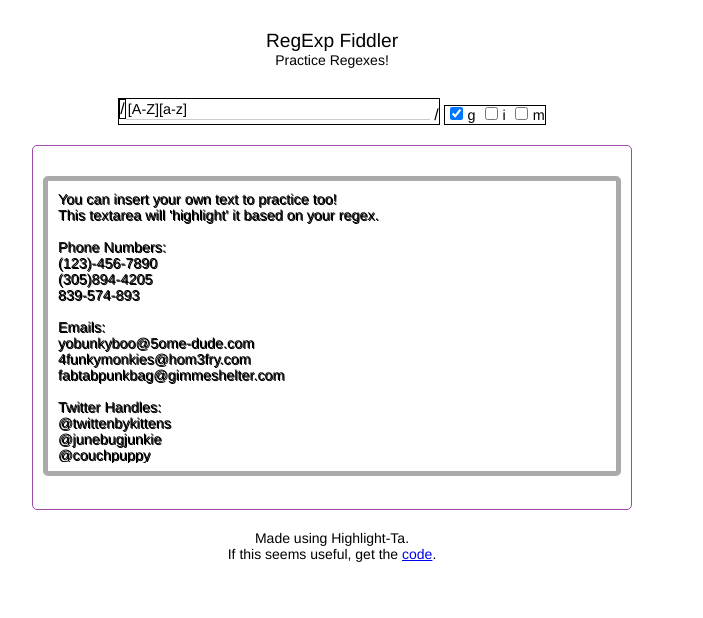
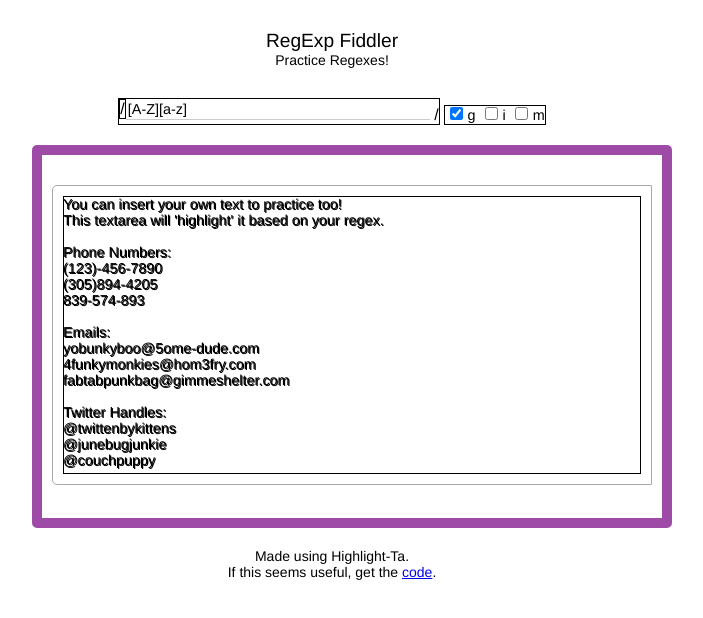
Before and after one commit to chetan-prime/highlight-ta, a plain HTML site: page example/highlight-ta-demo.html in a window 1280 px wide. Shown: the whole page, without its empty margins (308-1011 px from the left). Drawn offline with Linux system fonts and the light colour scheme.

Commit message:
Smaller footprint. Better action.

```diff
--- a/example/highlight-ta.css
+++ b/example/highlight-ta.css
@@ -132,9 +132,9 @@ div {
 	width: 100%;
 	margin: 20px auto 20px auto;
 	padding: 10px;
-	border: 1px solid #9d4ba7;
+	border: 10px solid #9d4ba7;
 	border-radius: 5px;
-	box-sizing: border-box;
+	/*box-sizing: border-box;*/
 	background-color: #ffffff;
 	font-family: 'Helvetica', 'Arial', sans-serif;
 	font-size: 0.9rem;
@@ -147,7 +147,7 @@ div {
 	max-height: 300px;
 	margin: 20px auto 20px auto;
 	padding: 10px;
-	border: 5px solid #aaaaaa;
+	border: 1px solid #aaaaaa;
 	border-radius: 5px;
 	box-sizing: border-box;
 	background-color: #ffffff;
--- a/src/auto-ta.js
+++ b/src/auto-ta.js
@@ -1,13 +1,11 @@
 var hlghtta = function (b, t, f, c) {
   "use strict";
 
-  var ta, cComp, tComp, crnrs, modT, modB, radT, radB,
-    brdrT, brdrB, brdrL, brdrR, padT, padB, padL, padR,
-    tare, tareT, tareL, tareB, tareR, scrlL, scrlT;
+  var ta, cntr, tComp, cComp, crnrs, modT, modB, radT,
+    radB, brdrT, brdrB, brdrL, brdrR, padT, padB, padL,
+    padR, tare, scrlL, scrlT, div, re, mark, func,
+    cPadT, cPadL;
 
-  var cntr, div, bgrnd, re, mark, boxSize, width, borderTop, borderBttm, borderRad, padL, padR, func;
-
-  var cPadT, cPadL, cBrdrT, cBrdrL, cMrgnT, cMrgnL, cTareT, cTareL;
 
   function noCrnrs() {
     if(crnrs) {
@@ -52,26 +50,26 @@ var hlghtta = function (b, t, f, c) {
     }
 
     ta.style.height = ta.scrollHeight + tare + "px";
-    div.style.heigt = ta.style.height + "px";
 
     scrollbar();
+    updateDiv();
+
     window.scrollTo(scrlL, scrlT);
   }
 
 
-  function cntrSpace() {
-    div.style.top = (cTareT + brdrT + padT) + "px";
-    div.style.left = (cTareL + brdrL + padL) + "px";
-  }
-
-
   function removeHTML(t) {
+    t = t.replace(/&/g, '&amp');
+    t = t.replace(/</g, '&lt');
+    t = t.replace(/>/g, '&gt');
 
     return t;
   }
 
 
   function newLines(t) {
+    //t = t.replace(/\n$/g, '\n\n');
+    t = t.replace(/\n$/g, '<br><br>');
 
     return t;
   }
@@ -97,22 +95,22 @@ var hlghtta = function (b, t, f, c) {
   function onInput() {
     var txt = filter(ta.value);
     div.innerHTML = txt;
-    onResize();
+    size();
   }
 
 
   function onScroll() {
-    div.scrollTop = ta.scrollTop
-    console.log("ta scroll");
+    div.scrollTop = ta.scrollTop;
   }
 
 
   function onResize() {
     noCrnrs();
     getTare();
-    getCntrTare();
     cntrSpace();
+    styleTa();
     styleDiv();
+    simpleStyle();
 
     if(ta.style.overflowY === "scroll") {
       sharpCrnrs();
@@ -131,7 +129,7 @@ var hlghtta = function (b, t, f, c) {
 
   function rmvEvnts() {
     ta.removeEventListener("input", size, false);
-	ta.removeEventListener("scroll", onScroll, false);
+    ta.removeEventListener("scroll", onScroll, false);
     window.removeEventListener("resize", onResize, false);
   }
 
@@ -167,19 +165,11 @@ var hlghtta = function (b, t, f, c) {
 
 
   function setCntrTare() {
-    cBrdrT = parseFloat(cComp.getPropertyValue("border-top-width"));
-    cBrdrL = parseFloat(cComp.getPropertyValue("border-left-width"));
     cPadT = parseFloat(cComp.getPropertyValue("padding-top"));
     cPadL = parseFloat(cComp.getPropertyValue("padding-left"));
-    cMrgnT = parseFloat(cComp.getPropertyValue("margin-top"));
-    cMrgnL = parseFloat(cComp.getPropertyValue("margin-left"));
 
-    cBrdrT = fixNan(cBrdrT);
-    cBrdrL = fixNan(cBrdrL);
     cPadT = fixNan(cPadT);
     cPadL = fixNan(cPadL);
-    cMrgnT = fixNan(cMrgnT);
-    cMrgnL = fixNan(cMrgnL);
   }
 
 
@@ -196,30 +186,13 @@ var hlghtta = function (b, t, f, c) {
 
   function getTare() {
     setTare();
+    setCntrTare();
     setCrnrs();
 
     if(tComp.getPropertyValue("box-sizing") === "border-box") {
       tare = brdrT + brdrB;
     }else{
       tare = (padT + padB) * -1;
-    }
-
-    tareT = padT * -1;
-    tareL = padL * -1;
-    tareR = padR * -1;
-    tareB = padB * -1;
-  }
-
-
-  function getCntrTare() {
-    setCntrTare();
-
-    if(cComp.getPropertyValue("box-sizing") === "border-box") {
-      cTareT = cPadT + cBrdrT;
-      cTareL = cPadL + cBrdrL;
-    }else{
-      cTareT = cPadT + cBrdrT;
-      cTareL = cPadL + cBrdrL;
     }
   }
 
@@ -249,18 +222,25 @@ var hlghtta = function (b, t, f, c) {
   }
 
 
-  function styleDiv() {
+  function simpleStyle() {
+    if(cntr.style.position === "") {
+      cntr.style.position = "relative";
+    }
+
     div.style.position = "absolute";
-    div.style.whiteSpace = "pre-wrap";
+    div.style.whiteSpace = "pre-line";
     div.style.wordWrap = "break-word";
     div.style.overflow = "hidden";
     div.style.overflowX = "hidden";
     div.style.overflowY = "hidden";
-    //div.style.maxHeight = cComp.getPropertyValue("max-height");
     //div.style.color = "transparent";
-    //div.style.borderColor = "transparent";
-    div.style.border = "none";
+    //div.style.border = "none";
+    div.style.border = "1px solid #000000";
     div.style.boxSizing = "border-box";
+  }
+
+
+  function styleDiv() {
     div.style.boxSizing = tComp.getPropertyValue("box-sizing");
     div.style.fontStyle = tComp.getPropertyValue("font-style");
     div.style.fontSize = tComp.getPropertyValue("font-size");
@@ -269,30 +249,29 @@ var hlghtta = function (b, t, f, c) {
     div.style.lineHeight = tComp.getPropertyValue("line-height");
     div.style.marginTop = tComp.getPropertyValue("margin-top");
     div.style.marginLeft = tComp.getPropertyValue("margin-left");
-    div.style.height = ta.clientHeight + tareL + tareR + "px";
-    div.style.width = ta.clientWidth + tareT + tareB + "px";
   }
 
 
-  function styleCntr() {
-    if(cntr.style.position === "") {
-      cntr.style.position = "relative";
-      console.log("changed");
-    }
+  function cntrSpace() {
+    div.style.top = (cPadT + brdrT + padT) + "px";
+    div.style.left = (cPadL + brdrL + padL) + "px";
+  }
 
-    console.log(tare);
-    cntr.style.top = tare + "px";
+
+  function updateDiv() {
+    div.style.height = (ta.clientHeight - padL - padR) + "px";
+    div.style.width = (ta.clientWidth - padT - padB) + "px";
   }
 
 
   function unstyle(n) {
+    n.style.position = "";
+    n.style.width = "";
     n.style.overflow = "";
     n.style.overflowX = "";
     n.style.overflowY = "";
     n.style.wordWrap = "";
     n.style.whiteSpace = "";
-    n.style.position = "";
-    n.style.height = "";
   }
 
 
@@ -305,6 +284,12 @@ var hlghtta = function (b, t, f, c) {
       crnrs = undefined;
       ta = undefined;
     }
+
+    if(cntr !== undefined) {
+      unstyle(cntr);
+      cntr.removeChild(div);
+      cntr = undefined;
+    }
   }
 
 
@@ -315,7 +300,6 @@ var hlghtta = function (b, t, f, c) {
 
     var txt = document.createTextNode(t.value);
     d.appendChild(txt);
-
   }
 
 
@@ -328,9 +312,9 @@ var hlghtta = function (b, t, f, c) {
       func = f;
     }
 
+    cleanUp();
+
     if(t.tagName === "TEXTAREA") {
-      cleanUp();
-
       ta = t;
       tComp = window.getComputedStyle(ta);
 
@@ -346,21 +330,12 @@ var hlghtta = function (b, t, f, c) {
       cntr = b;
       cComp = window.getComputedStyle(cntr);
 
-      styleCntr();
-
       div = document.createElement("DIV");
 
+      onResize();
+      onInput();
       cntr.appendChild(div);
-
-      bgrnd = document.createElement("DIV");
-      div.appendChild(bgrnd);
     }
-
-    getTare();
-    getCntrTare();
-    styleDiv();
-    onInput();
-    onResize();
   }
 
 
```
